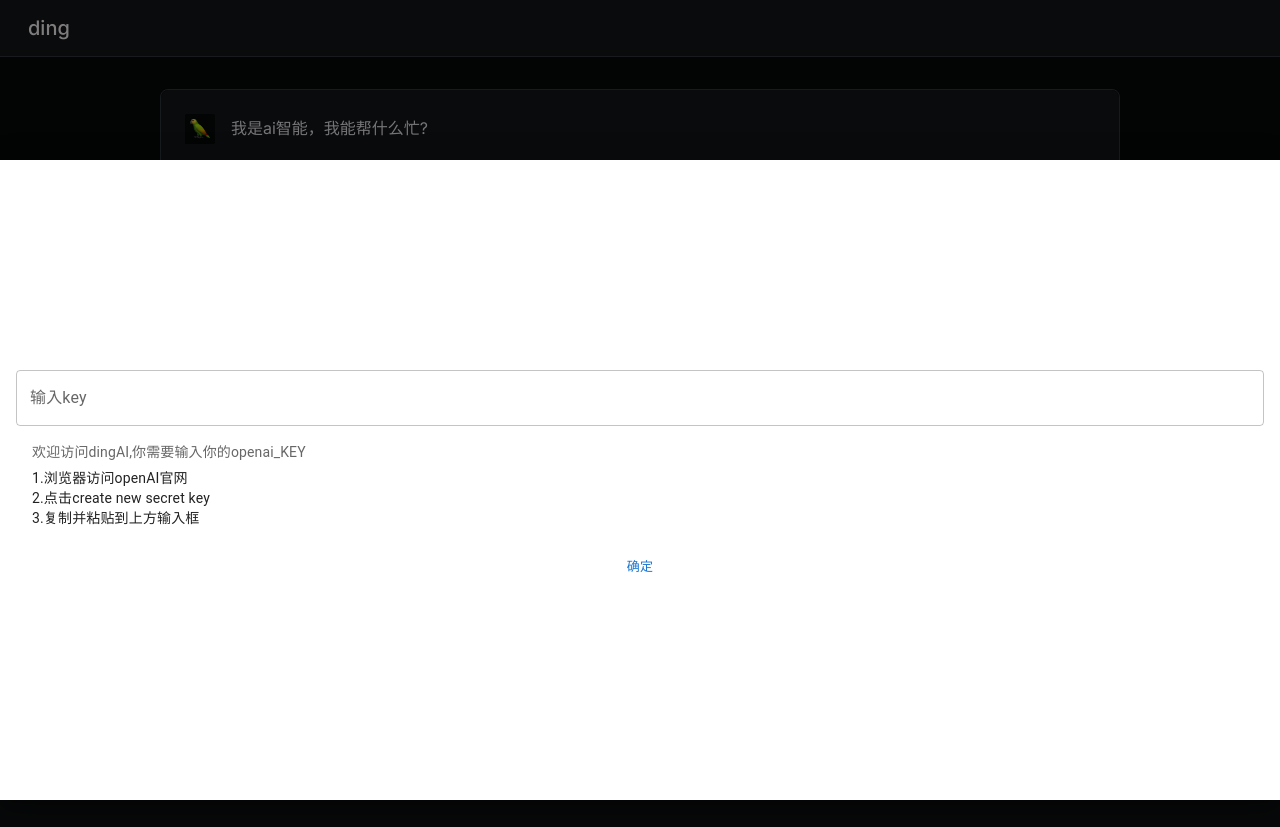
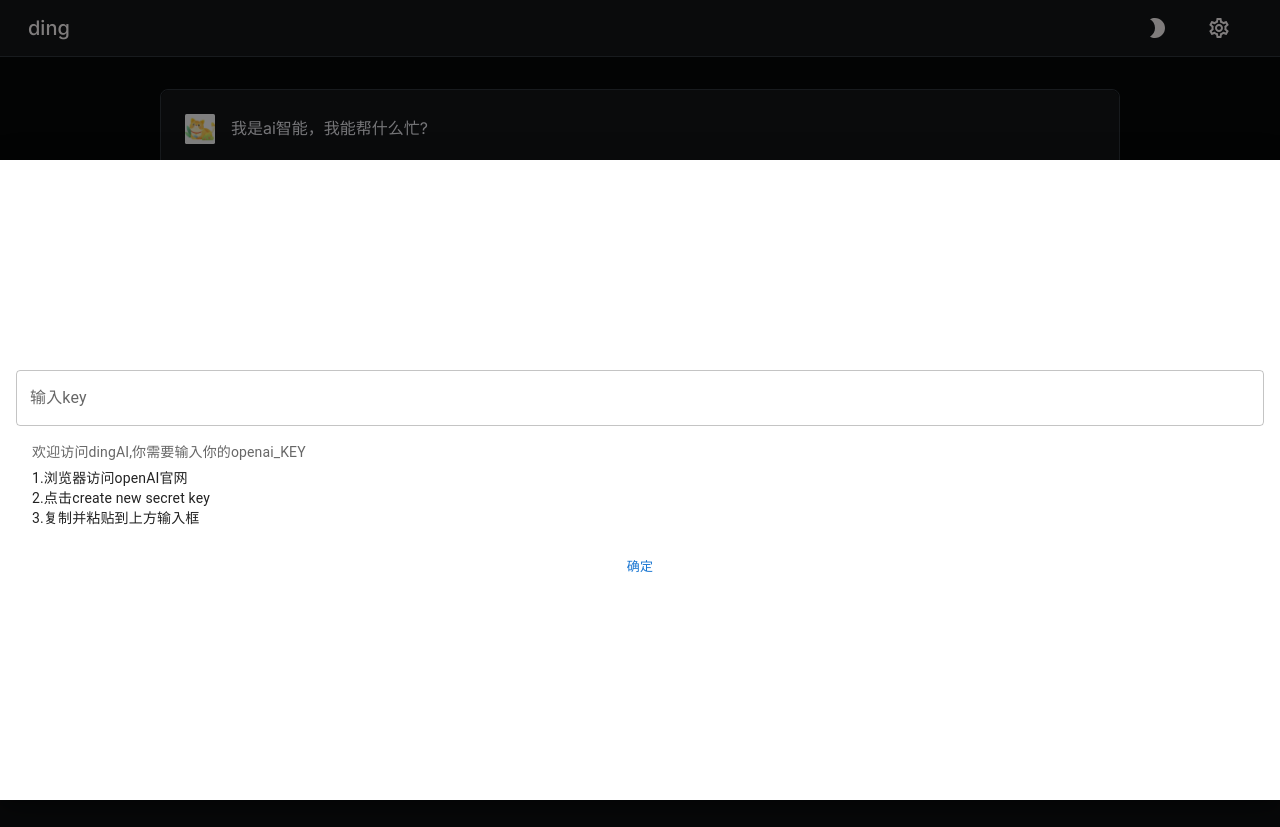
Before and after one commit to JunJD/ding-chat, a Next.js app: page / in a window 1280 px wide. Built offline with nearby package versions, Linux system fonts and the light colour scheme.

Commit message:
feat：操作栏增加icon，后面加功能

```diff
--- a/package.json
+++ b/package.json
@@ -11,6 +11,7 @@
   "dependencies": {
     "@emotion/react": "^11.10.5",
     "@emotion/styled": "^11.10.5",
+    "@mui/icons-material": "^5.11.16",
     "@mui/material": "^5.11.4",
     "@next/font": "13.1.1",
     "eventsource-parser": "^1.0.0",
--- a/pages/index.js
+++ b/pages/index.js
@@ -1,5 +1,8 @@
 import { useState, useRef, useEffect } from "react";
 import Head from "next/head";
+import Brightness2SharpIcon from '@mui/icons-material/Brightness2Sharp';
+import LightModeOutlinedIcon from '@mui/icons-material/LightModeOutlined';
+import SettingsOutlinedIcon from '@mui/icons-material/SettingsOutlined';
 import styles from "../styles/Home.module.css";
 import Image from "next/image";
 import ReactMarkdown from "react-markdown";
@@ -15,6 +18,7 @@ import {
 } from "@mui/material";
 
 export default function Home() {
+  const [darkMode, setDarkMode] = useState(false);
   const [openaikey, setOpenaikey] = useState("");
   const [userInput, setUserInput] = useState("");
   const [history, setHistory] = useState([]);
@@ -178,7 +182,18 @@ export default function Home() {
           <a href="/">ding</a>
         </div>
         <div className={styles.navlinks}>
-          {/* <a href="..." target="_blank">GitHub</a> */}
+          {darkMode ? (
+            <LightModeOutlinedIcon
+              onClick={() => setDarkMode(!darkMode)}
+            />
+          ) : (
+              <Brightness2SharpIcon
+                onClick={() => setDarkMode(!darkMode)}
+              />
+          )}
+          <SettingsOutlinedIcon
+            onClick={() => setDarkMode(!darkMode)}
+          />
         </div>
       </div>
       <main className={styles.main}>
@@ -274,7 +289,7 @@ export default function Home() {
             <p>
               {" "}
               by{" "}
-              <a href="https://github.com/hwchase17/ding" target="_blank">
+              <a href="https://github.com/JunJD/ding-chat" target="_blank">
                 dingjunjie
               </a>
               .{" "}
--- a/styles/Home.module.css
+++ b/styles/Home.module.css
@@ -33,7 +33,7 @@
 }
 
 .navlinks {
-  width: 20rem;
+  width: 10rem;
   display: flex;
   justify-content: space-evenly;
   align-items: center;
```
Also changed, not shown: public/parroticon.png, 1 other file (tests, documents, lock files or other folders).
